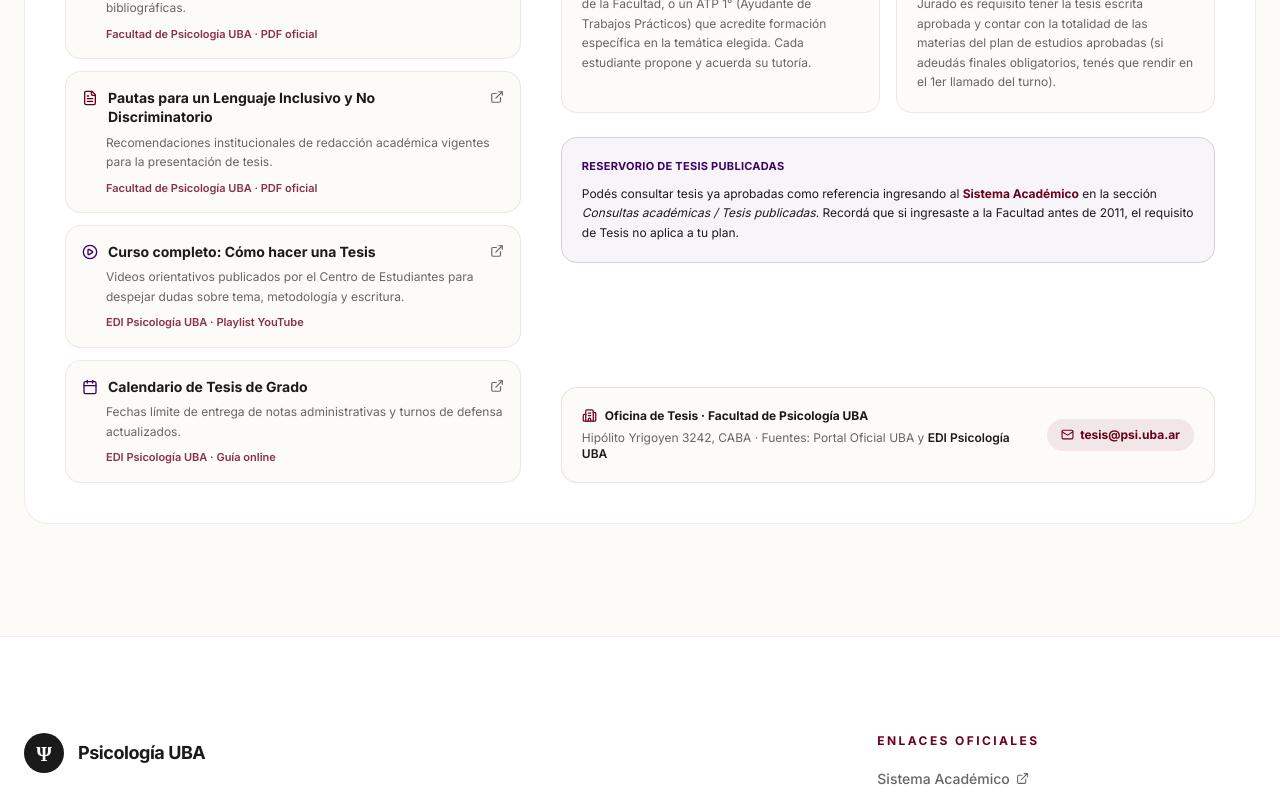
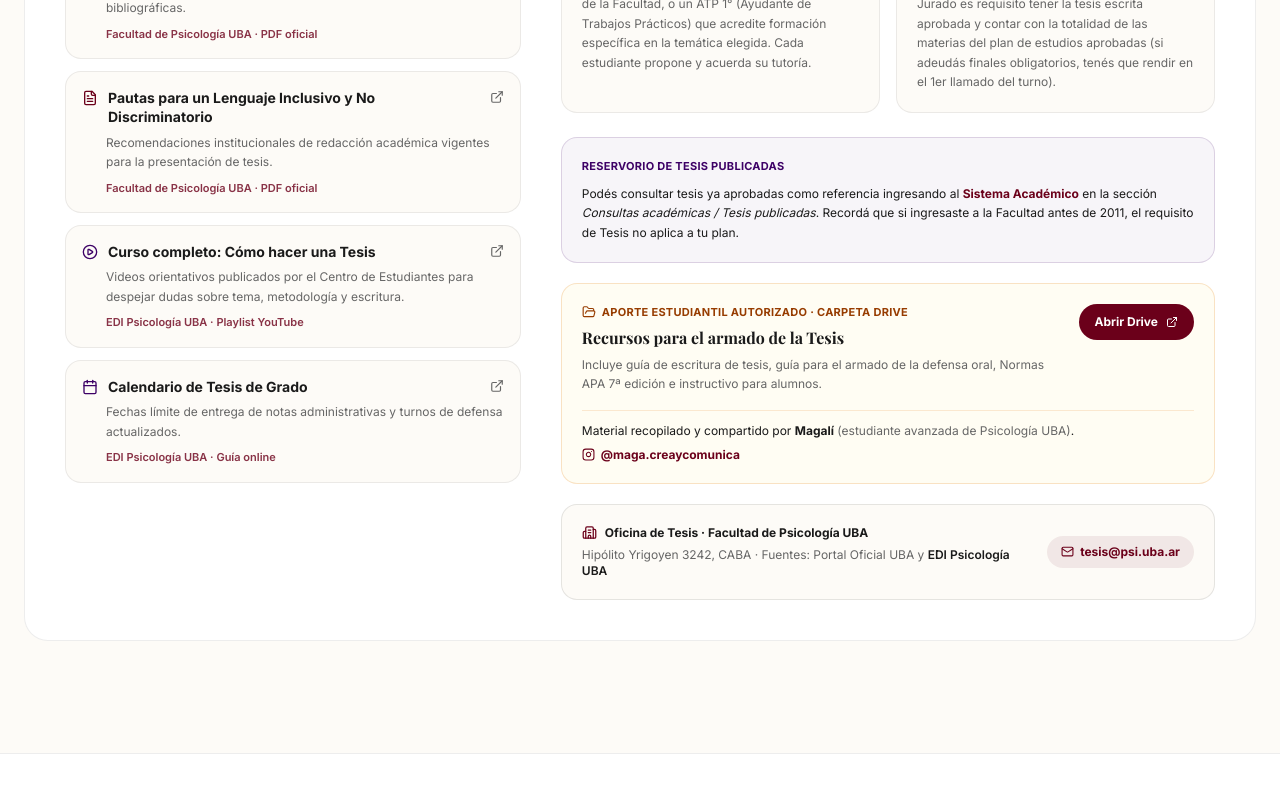
Before and after one commit to ulisesorchani-oss/Cursada-Psico, a React (Vite) app: page / in a window 1280 px wide. Shown: the part 8970-9767 px from the top of the page. Built offline with nearby package versions, Linux system fonts and the light colour scheme; a web font is replaced by a local one.

Commit message:
feat(tesis): add MAGA resources and updated descriptions
Include links to the MAGA Google Drive and Instagram, and update the section description to reflect the inclusion of student-provided thesis resources.

```diff
--- a/src/components/TesisSection.tsx
+++ b/src/components/TesisSection.tsx
@@ -7,12 +7,16 @@ import {
   PlayCircle,
   Calendar,
   Mail,
-  Building2
+  Building2,
+  FolderOpen,
+  Instagram
 } from 'lucide-react';
 
 const UBA_TESIS_URL = 'https://www.psi.uba.ar/estudiantes.php?var=tesis_licenciatura/index.php';
 const EDI_TESIS_URL = 'https://edipsicouba.net.ar/academico/que-es-la-tesis/';
 const SISTEMA_ACADEMICO_URL = 'http://academica.psi.uba.ar/';
+const MAGA_DRIVE_URL = 'https://drive.google.com/drive/folders/1CGyZY7Dl8Vg_QMafk95GGrWiGdAZOP7V';
+const MAGA_IG_URL = 'https://www.instagram.com/maga.creaycomunica?cnvx=MWswMWZsMWhneW4zMA==';
 
 interface TesisResource {
   title: string;
@@ -129,8 +133,8 @@ export function TesisSection() {
               Tesis de Licenciatura
             </h2>
             <p className="text-sm sm:text-base text-muted mt-2 max-w-2xl leading-relaxed">
-              Información oficial de la Facultad de Psicología UBA y guía estudiantil de EDI sobre
-              requisitos, tutoría, trámites administrativos y defensas.
+              Información oficial de la Facultad de Psicología UBA, guía de EDI y recursos prácticos
+              de escritura y defensa compartidos con autorización estudiantil.
             </p>
           </div>
 
@@ -237,7 +241,7 @@ export function TesisSection() {
             </div>
 
             {/* Reservorio de Tesis + Important Notes */}
-            <div className="p-5 rounded-2xl bg-violeta/[0.04] border border-violeta/15 text-xs leading-relaxed space-y-2 mb-6">
+            <div className="p-5 rounded-2xl bg-violeta/[0.04] border border-violeta/15 text-xs leading-relaxed space-y-2 mb-5">
               <p className="font-bold text-violeta uppercase tracking-wide text-[11px]">
                 Reservorio de Tesis Publicadas
               </p>
@@ -254,6 +258,52 @@ export function TesisSection() {
                 en la sección <em>Consultas académicas / Tesis publicadas</em>. Recordá que si
                 ingresaste a la Facultad antes de 2011, el requisito de Tesis no aplica a tu plan.
               </p>
+            </div>
+
+            {/* Authorized Student Drive Card — Magalí */}
+            <div className="p-5 rounded-2xl bg-amber-50/60 border border-amber-600/20 space-y-4 mb-5">
+              <div className="flex flex-col sm:flex-row sm:items-start justify-between gap-4">
+                <div className="space-y-1.5">
+                  <p className="text-[11px] font-bold uppercase tracking-wide text-amber-800 flex items-center gap-1.5">
+                    <FolderOpen size={14} className="shrink-0" />
+                    Aporte estudiantil autorizado · Carpeta Drive
+                  </p>
+                  <h4 className="text-sm sm:text-base font-serif font-bold text-ink leading-snug">
+                    Recursos para el armado de la Tesis
+                  </h4>
+                  <p className="text-xs text-muted leading-relaxed">
+                    Incluye guía de escritura de tesis, guía para el armado de la defensa oral,
+                    Normas APA 7ª edición e instructivo para alumnos.
+                  </p>
+                </div>
+
+                <a
+                  href={MAGA_DRIVE_URL}
+                  target="_blank"
+                  rel="noopener noreferrer"
+                  className="inline-flex items-center gap-2 px-4 py-2.5 rounded-full bg-bordo text-white text-xs font-bold hover:bg-bordo-light transition-colors whitespace-nowrap shrink-0 self-start"
+                >
+                  Abrir Drive
+                  <ExternalLink size={12} />
+                </a>
+              </div>
+
+              <div className="pt-3 border-t border-amber-600/15 flex flex-wrap items-center justify-between gap-2 text-xs">
+                <p className="text-ink">
+                  Material recopilado y compartido por{' '}
+                  <span className="font-bold">Magalí</span>{' '}
+                  <span className="text-muted">(estudiante avanzada de Psicología UBA)</span>.
+                </p>
+                <a
+                  href={MAGA_IG_URL}
+                  target="_blank"
+                  rel="noopener noreferrer"
+                  className="inline-flex items-center gap-1.5 font-bold text-bordo hover:underline whitespace-nowrap"
+                >
+                  <Instagram size={13} />
+                  @maga.creaycomunica
+                </a>
+              </div>
             </div>
 
             {/* Official Contact & Source Attribution Bar */}
```
